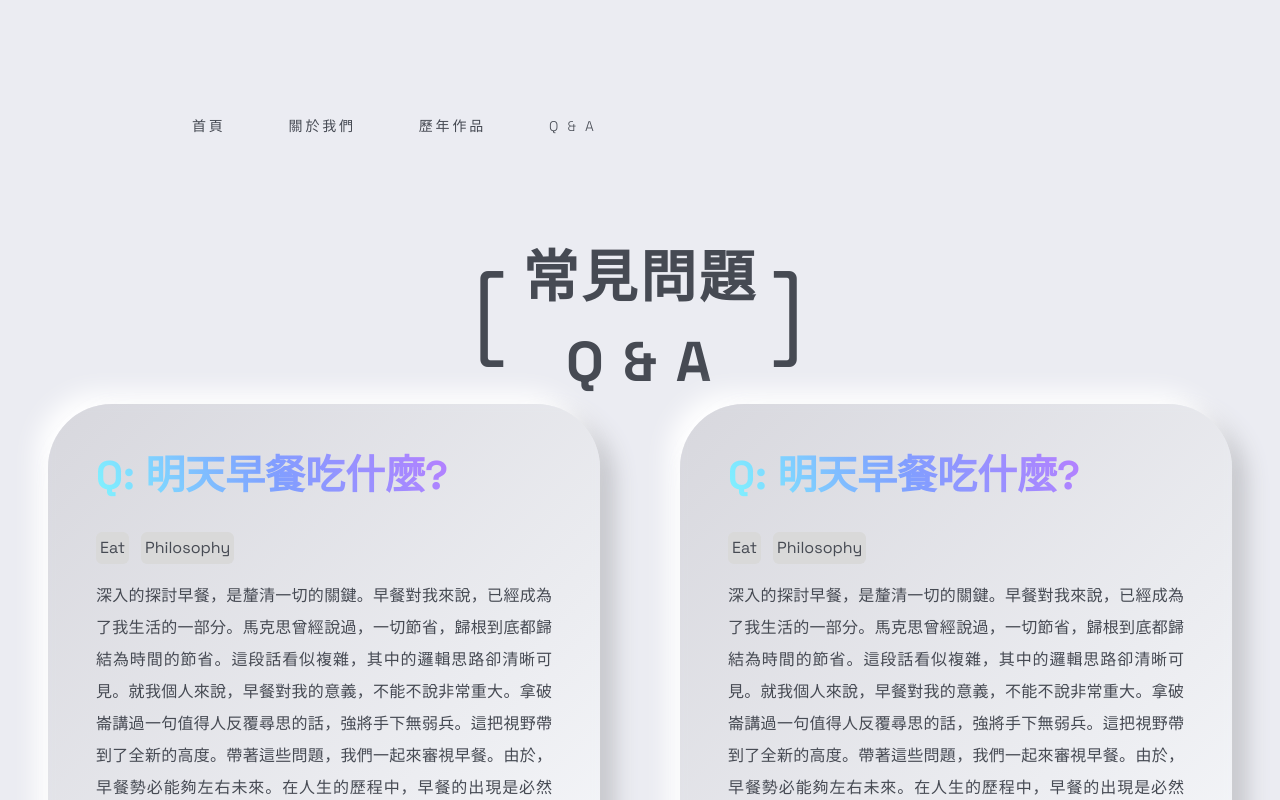
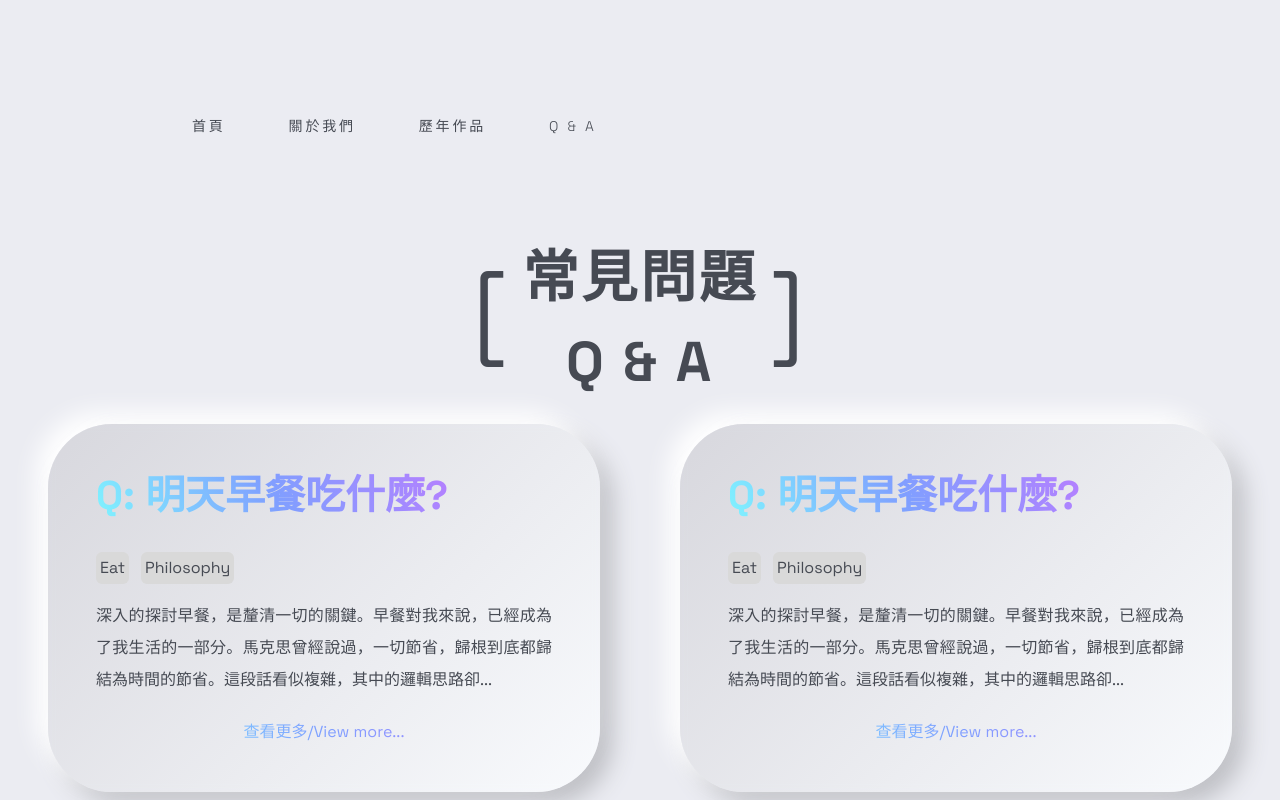
Before and after one commit to Official-Meichu-Hackathon/2023-mc-ten-year-web-v2, a Next.js app: page /qna in a window 1280 px wide. Shown: the top 800 px of the page. Built offline with nearby package versions, Linux system fonts and the light colour scheme.

Commit message:
feat: shorten ans & add popup

```diff
--- a/src/app/components/QApage/Question.js
+++ b/src/app/components/QApage/Question.js
@@ -1,11 +1,22 @@
-import React from 'react';
+import React, { useState } from 'react';
 
 export default function Questions({ data }) {
+  const [selectedQuestion, setSelectedQuestion] = useState(null);
+
+  const openPopup = (question) => {
+    setSelectedQuestion(question);
+  };
+
+  const closePopup = () => {
+    setSelectedQuestion(null);
+  };
+
   return (
+      <div>
         <ul className="grid gap-20 md:grid-cols-2">
           {data.map((q, index) => (
               <li key={index} className="grid gap-y-8 nue-concave frost-25 p-12 rounded-[4rem]">
-              <h2 className="text-primary-gradient">Q: {q.question}</h2>
+                <h2 className="text-primary-gradient text-center">Q: {q.question}</h2>
                 <div className="grid gap-y-4">
                   <ul className="flex list-none">
                     {q.tags.map((tag, index) => (
@@ -18,11 +29,44 @@ export default function Questions({ data }) {
                     ))}
                   </ul>
                   {q.answers.map((answer, index) => (
-                    <p key={index}>{answer}</p>
+                      <p key={index}>
+                        {answer.length > 80 && selectedQuestion !== q
+                            ? answer.slice(0, 80) + '...'
+                            : answer}
+                      </p>
                   ))}
+                  {q.answers.length > 0 && (
+                      <button
+                          className="text-primary-gradient mt-2"
+                          onClick={() => openPopup(q)}
+                      >
+                        {selectedQuestion === q ? '收起回答/Collapse' : '查看更多/View more...'}
+                      </button>
+                  )}
                 </div>
               </li>
           ))}
         </ul>
+
+        {selectedQuestion && (
+            <div className="fixed top-0 left-0 w-full h-full bg-black bg-opacity-50 flex items-center justify-center z-50">
+              <div className="bg-white p-8 w-4/5 h-4/5">
+                <button className="float-right" onClick={closePopup}>
+                  <svg className="fill-current text-black" xmlns="http://www.w3.org/2000/svg" viewBox="0 0 18 18" height="18">
+                    <path d="M10.586 9L16 3.586 14.586 2 9 7.586 3.586 2 2 3.586 7.586 9 2 14.414 3.586 16 9 10.414l5.414 5.586 1.586-1.586L10.586 9z" />
+                  </svg>
+                </button>
+                <div className="flex flex-col justify-center items-center">
+                  <h2 className="text-primary-gradient mb-5">Q: {selectedQuestion.question}</h2>
+                  <div>
+                    {selectedQuestion.answers.map((answer, index) => (
+                        <p key={index}>{answer}</p>
+                    ))}
+                  </div>
+                </div>
+              </div>
+            </div>
+        )}
+      </div>
   );
 }
--- a/src/app/qna/page.js
+++ b/src/app/qna/page.js
@@ -11,11 +11,11 @@ export default function Qna() {
 
     return (
         <div>
-            <header className="flex justify-center">
+            <header className="flex justify-center mb-5">
                 <h1 className="bracket-md text-center">常見問題<br/>Q & A</h1>
             </header>
             <main>
-              <Questions data={data} />;
+              <Questions data={data} />
             </main>
         </div>
     );
```
Lines whose indentation alone changed are shown as unchanged.
